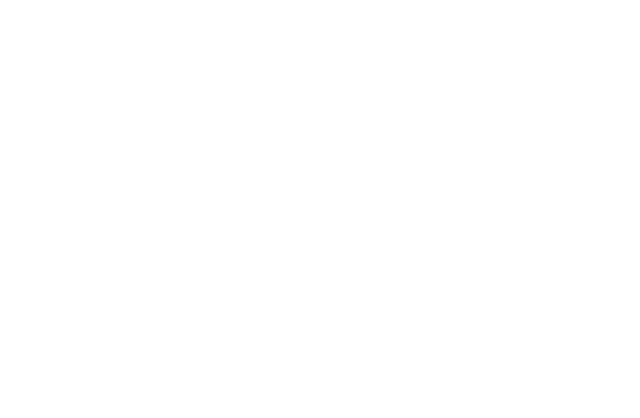
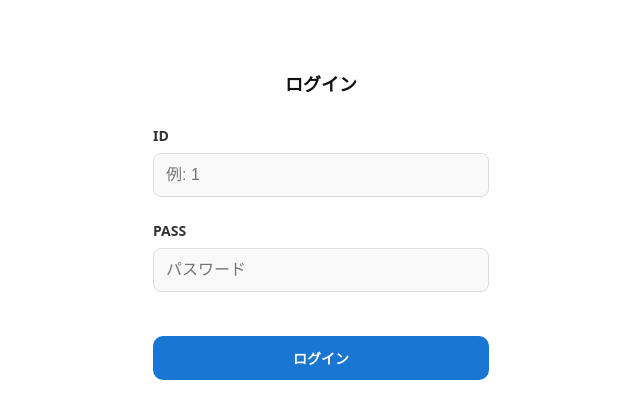
Before and after one commit to Bridge-wkk/team-vitamin-sea-project, a React (Create React App) app: page /login in a window 1280 px wide. Before the commit this address had no page. Shown: the top 418 px of the page, without its empty margins (319-959 px from the left). Built offline with nearby package versions, Linux system fonts and the light colour scheme.

Commit message:
ログイン機能の実装/ログインIDの保持

```diff
--- a/src/App.js
+++ b/src/App.js
@@ -1,20 +1,35 @@
-// src/App.js
 import React, { useState, useEffect } from "react";
 import "./App.css";
 import { useNavigate } from "react-router-dom";
 
-export default function App() {
+// ★修正1：Routers.js から渡される { user } を受け取る
+export default function App({ user }) {
   const navigate = useNavigate();
+
   // ユーザー情報を保持するステート
-  const [userData, setUserData] = useState({ name: "読込中...", balance: 0, accountNumber: "-------" });
+  // 初期値：ログイン情報(user)があればそれを使い、なければ読込中の表示にする
+  const [userData, setUserData] = useState(user || {
+    name: "読込中...",
+    balance: 0,
+    accountNumber: "-------",
+    icon: "/images/human1.png"
+  });
 
-  // 画面が表示されるたびに最新のDB情報を取得
+  // ★修正2：画面が表示されるたびに、IDを使って最新の情報を取得
   useEffect(() => {
-    fetch('http://localhost:3010/user')
+    // ユーザー情報（ID）がない場合は処理しない
+    if (!user || !user.id) return;
+
+    // ★重要：ポートを3010、パスを friends に指定し、ログイン中のIDで絞り込む
+    fetch(`http://localhost:3010/friends/${user.id}`)
       .then(res => res.json())
-      .then(data => setUserData(data))
+      .then(data => {
+        console.log("最新データを取得:", data);
+        setUserData(data); // サーバーの最新情報で上書き
+      })
       .catch(err => console.error("データ取得エラー:", err));
-  }, []);
+
+  }, [user]); // userが変わるたびに再実行
 
   return (
     <div className="page">
@@ -22,9 +37,10 @@
         {/* 上：アイコン + 氏名 */}
         <div className="header">
           <div className="avatar">
-            <img src="/images/human1.png" alt="ユーザーアイコン" />
+            {/* ★修正3：DBのアイコン画像を表示（なければ human1.png） */}
+            <img src={userData.icon || "/images/human1.png"} alt="ユーザーアイコン" />
           </div>
-          <div className="name">{userData.name}</div>
+          <div className="name">{userData.name} 様</div>
         </div>
 
         {/* 口座番号 / 残高表示 */}
@@ -46,7 +62,7 @@
         </button>
 
         {/* 請求ボタン */}
-          <button onClick={() => navigate("/createrequest")} className="actionButton" type="button">
+        <button onClick={() => navigate("/createrequest")} className="actionButton" type="button">
           <img className="actionIcon" src="/images/approval.png" alt="" />
           <span className="actionText">請求する</span>
         </button>
--- a/src/Login.js
+++ b/src/Login.js
@@ -1,26 +1,53 @@
 import React, { useState } from "react";
-import { useNavigate } from "react-router-dom";
+import { useNavigate, useLocation } from "react-router-dom";
 import "./App.css";      // 共通レイアウト
 import "./Login.css";    // ログイン画面専用
 
-const Login = () => {
+const Login = ({ setLoginUser }) => {
   const navigate = useNavigate();
+  const location = useLocation();
 
   const [id, setId] = useState("");
   const [password, setPassword] = useState("");
+  const [error, setError] = useState("");
 
-  const handleLogin = () => {
-    // ★ 今は仮：入力チェックだけ
+  const handleLogin = async () => {
+    // 1. 入力チェック
     if (!id || !password) {
-      alert("IDとパスワードを入力してください");
+      setError("IDとパスワードを入力してください");
       return;
     }
 
-    // ★ 本来はここで認証API
-    console.log("ログイン情報", { id, password });
+    try {
+      // ★修正ポイント：問い合わせ先を 'users' から 'friends' に変更
+      // db.json のキーが "friends" になっているため
+      const response = await fetch(`http://localhost:3010/friends?id=${id}`);
+      const data = await response.json();
 
-    // 仮：ログイン成功としてトップへ
-    navigate("/");
+      // 3. IDが見つかり、かつパスワードが一致するか確認
+      if (data.length > 0 && data[0].password === password) {
+
+        // --- ログイン成功 ---
+        console.log("ログイン成功:", data[0]);
+
+        // アプリ全体にユーザー情報をセット
+        setLoginUser(data[0]);
+
+        // 元いた場所（支払い画面など）があればそこへ戻る。なければトップへ。
+        const fromPath = location.state?.from?.pathname || "/";
+        const fromSearch = location.state?.from?.search || "";
+
+        navigate(fromPath + fromSearch, { replace: true });
+
+      } else {
+        // --- ログイン失敗 ---
+        setError("IDまたはパスワードが間違っています");
+      }
+
+    } catch (err) {
+      console.error(err);
+      setError("サーバーとの通信に失敗しました。json-serverは起動していますか？");
+    }
   };
 
   return (
@@ -28,23 +55,25 @@
       <div className="screen">
         <h2 className="screen-title">ログイン</h2>
 
-        {/* ID */}
+        {error && <p style={{ color: "red", textAlign: "center", fontSize: "14px", marginBottom: "20px" }}>{error}</p>}
+
+        {/* ID入力 */}
         <div className="form-group">
           <label className="input-label">ID</label>
           <input
             type="text"
             className="text-input"
-            placeholder="ユーザーID"
+            placeholder="例: 1"
             value={id}
             onChange={(e) => setId(e.target.value)}
           />
         </div>
 
-        {/* パスワード */}
+        {/* パスワード入力 */}
         <div className="form-group">
           <label className="input-label">PASS</label>
           <input
-            type="password"   // ★ここ重要：文字が見えない
+            type="password"
             className="text-input"
             placeholder="パスワード"
             value={password}
@@ -52,7 +81,6 @@
           />
         </div>
 
-        {/* ログインボタン */}
         <button className="login-btn" onClick={handleLogin}>
           ログイン
         </button>
--- a/src/Routers.js
+++ b/src/Routers.js
@@ -1,21 +1,53 @@
-import { BrowserRouter, Routes, Route } from "react-router-dom";
+import React, { useState } from "react"; // ★重要：状態管理(useState)を使う
+import { BrowserRouter, Routes, Route, Navigate } from "react-router-dom"; // ★Navigateを追加
+
+// --- 各画面のインポート ---
 import App from "./App";
+import Login from "./Login";         // ★ログイン画面
 import RecipientList from "./RecipientList";
 import Step4Screen from "./STEP4";
 import Step6Screen from './step6';
 import CreateRequest from "./CreateRequest";
 import RequestComplete from "./RequestComplete";
+// もし支払い画面(PayScreen)を作っていれば、ここに import PayScreen from "./PayScreen"; を追加
 
 function Routers() {
+  // ★ここで「誰がログインしているか」を一元管理します
+  // 初期値 null は「誰もログインしていない」状態
+  const [loginUser, setLoginUser] = useState(null);
+
   return (
     <BrowserRouter>
       <Routes>
-        <Route path="/" element={<App />} />
+
+        {/* 1. ログイン画面
+             ログイン成功時に setLoginUser を実行してもらうために渡す
+        */}
+        <Route path="/login" element={<Login setLoginUser={setLoginUser} />} />
+
+        {/* 2. トップ画面 (App)
+             loginUser があれば表示し、ユーザー情報を渡す。
+             なければログイン画面へ強制移動（リダイレクト）させる
+        */}
+        <Route
+          path="/"
+          element={
+            loginUser ? <App user={loginUser} /> : <Navigate to="/login" />
+          }
+        />
+
+        {/* 3. 請求作成画面
+             「誰からの請求か」を知るために user を渡す
+        */}
+        <Route path="/createrequest" element={<CreateRequest user={loginUser} />} />
+
+
+        {/* --- その他の画面 --- */}
         <Route path="/recipientlist" element={<RecipientList />} />
         <Route path="/step4" element={<Step4Screen />} />
         <Route path="/step6" element={<Step6Screen />} />
-        <Route path="/createrequest" element={<CreateRequest />} />
         <Route path="/requestcomplete" element={<RequestComplete />} />
+
       </Routes>
     </BrowserRouter>
   );
```
